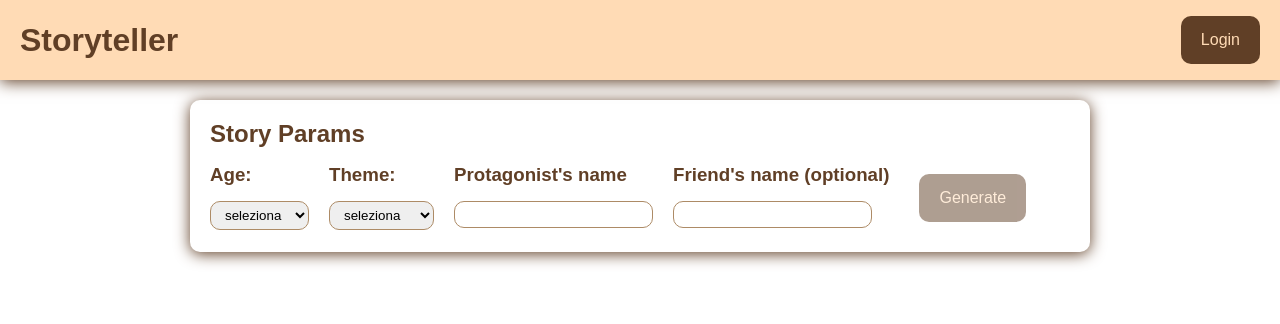
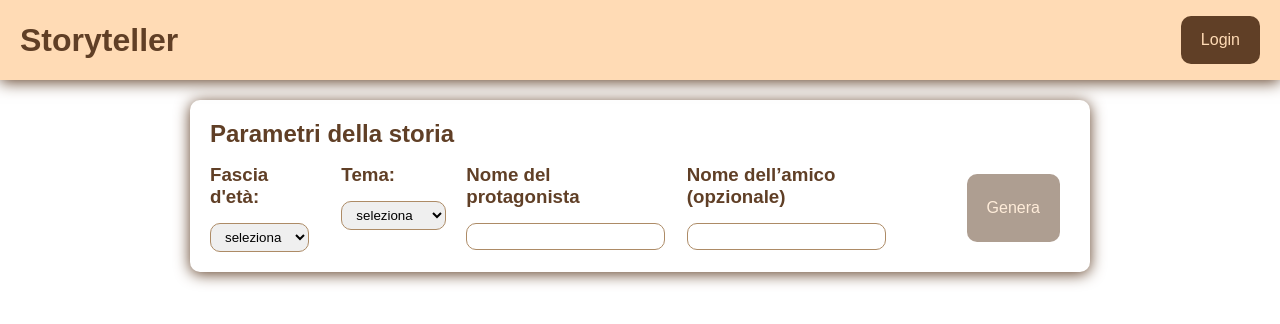
Before and after one commit to giadantioco/ai-story-teller, a Next.js app: page / in a window 1280 px wide. Shown: the top 324 px of the page. Built offline with nearby package versions, Linux system fonts and the light colour scheme; a web font is replaced by a local one.

Commit message:
feat: translate home w next-intl

```diff
--- a/src/pages/index.tsx
+++ b/src/pages/index.tsx
@@ -9,6 +9,7 @@ import { ageList, themeList } from "@/constants/common";
 import Button from "@/components/Atoms/Button/Button";
 import Toast from "@/components/Atoms/Toast/Toast";
 import type { GetStaticPropsContext } from "next";
+import { useTranslations } from "next-intl";
 
 export default function Home() {
   const [age, setAge] = useState("");
@@ -18,6 +19,7 @@ export default function Home() {
   const [error, setError] = useState(false);
   const [loading, setLoading] = useState(false);
   const [response, setResponse] = useState("");
+  const t = useTranslations("Home");
 
   const handleGenerate = async () => {
     setLoading(true);
@@ -67,26 +69,34 @@ export default function Home() {
           {error && (
             <Toast
               setAction={setError}
-              title="Error"
-              message="Error creating the story"
+              title={t("errorTitle")}
+              message={t("createErr")}
             />
           )}
-          <WindowBox title="Story Params">
+          <WindowBox title={t("boxTitle")}>
             <div className={style.container}>
-              <SelectBox label="Age:" list={ageList} setAction={setAge} />
-              <SelectBox label="Theme:" list={themeList} setAction={setTheme} />
+              <SelectBox
+                label={t("boxAge")}
+                list={ageList}
+                setAction={setAge}
+              />
+              <SelectBox
+                label={t("boxTheme")}
+                list={themeList}
+                setAction={setTheme}
+              />
               <InputBox
-                label={"Protagonist's name"}
+                label={t("boxProtagonist")}
                 value={protagonist}
                 setValue={setProtagonist}
               />
               <InputBox
-                label={"Friend's name (optional)"}
+                label={t("boxFriend")}
                 value={friend}
                 setValue={setFriend}
               />
               <Button
-                label="Generate"
+                label={t("generate")}
                 onClick={handleGenerate}
                 disabled={
                   age.trim().length <= 0 ||
@@ -99,7 +109,7 @@ export default function Home() {
             {error && <p>Error while generating story</p>}
             {loading && (
               <div className={style.loading}>
-                <p>loading...</p>
+                <p>{t("divLoading")}</p>
               </div>
             )}
             {!loading && response && (
```
